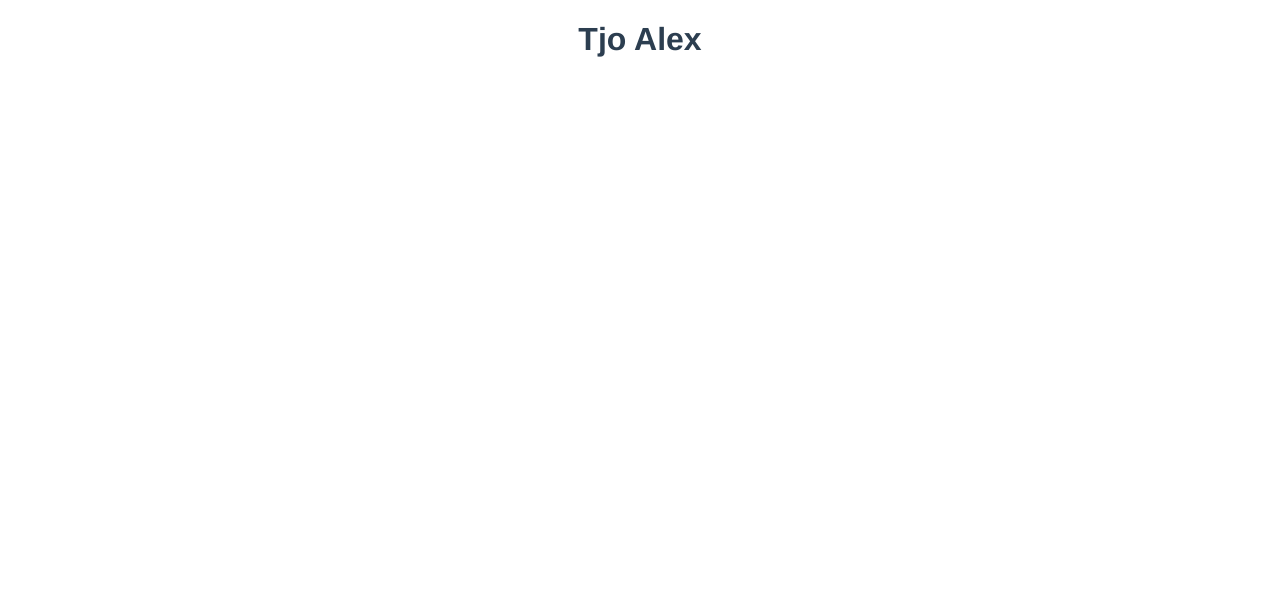
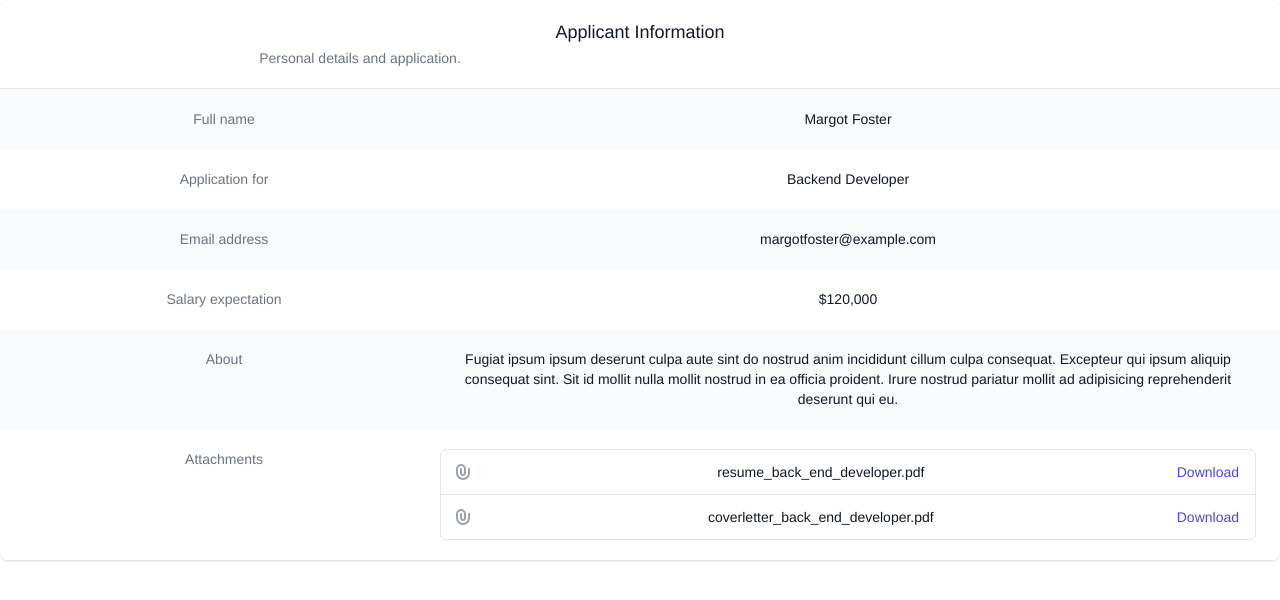
Before and after one commit to itggot-TE4/apl_prepp_hypocampus, a Vue app in the folder apl_prepp/: page / in a window 1280 px wide. Shown: the top 600 px of the page. Built offline with nearby package versions, Linux system fonts and the light colour scheme.

Commit message:
added tailwindcss

```diff
--- a/apl_prepp/package.json
+++ b/apl_prepp/package.json
@@ -8,8 +8,11 @@
     "lint": "vue-cli-service lint"
   },
   "dependencies": {
+    "@tailwindcss/postcss7-compat": "^2.0.2",
+    "autoprefixer": "^9.8.6",
     "core-js": "^3.6.5",
-    "tailwindcss": "^2.0.2",
+    "postcss": "^7.0.35",
+    "tailwindcss": "npm:@tailwindcss/postcss7-compat@^2.0.2",
     "vue": "^2.6.11",
     "vue-router": "^3.2.0",
     "vuex": "^3.4.0"
--- /dev/null
+++ b/apl_prepp/postcss.config.js
@@ -0,0 +1,6 @@
+module.exports = {
+  plugins: {
+    tailwindcss: {},
+    autoprefixer: {},
+  },
+}
--- /dev/null
+++ b/apl_prepp/src/index.css
@@ -0,0 +1,3 @@
+@tailwind base;
+@tailwind components;
+@tailwind utilities;
--- a/apl_prepp/src/main.js
+++ b/apl_prepp/src/main.js
@@ -2,6 +2,7 @@
 import App from './App.vue'
 import router from './router'
 import store from './store'
+import './index.css'
 
 Vue.config.productionTip = false
 
--- a/apl_prepp/src/views/Home.vue
+++ b/apl_prepp/src/views/Home.vue
@@ -1,6 +1,98 @@
 <template>
-  <div class="home">
-    <h1>Tjo Alex</h1>
+  <div class="bg-white shadow overflow-hidden sm:rounded-lg">
+    <div class="px-4 py-5 sm:px-6">
+      <h3 class="text-lg leading-6 font-medium text-gray-900">
+        Applicant Information
+      </h3>
+      <p class="mt-1 max-w-2xl text-sm text-gray-500">
+        Personal details and application.
+      </p>
+    </div>
+    <div class="border-t border-gray-200">
+      <dl>
+        <div class="bg-gray-50 px-4 py-5 sm:grid sm:grid-cols-3 sm:gap-4 sm:px-6">
+          <dt class="text-sm font-medium text-gray-500">
+            Full name
+          </dt>
+          <dd class="mt-1 text-sm text-gray-900 sm:mt-0 sm:col-span-2">
+            Margot Foster
+          </dd>
+        </div>
+        <div class="bg-white px-4 py-5 sm:grid sm:grid-cols-3 sm:gap-4 sm:px-6">
+          <dt class="text-sm font-medium text-gray-500">
+            Application for
+          </dt>
+          <dd class="mt-1 text-sm text-gray-900 sm:mt-0 sm:col-span-2">
+            Backend Developer
+          </dd>
+        </div>
+        <div class="bg-gray-50 px-4 py-5 sm:grid sm:grid-cols-3 sm:gap-4 sm:px-6">
+          <dt class="text-sm font-medium text-gray-500">
+            Email address
+          </dt>
+          <dd class="mt-1 text-sm text-gray-900 sm:mt-0 sm:col-span-2">
+            margotfoster@example.com
+          </dd>
+        </div>
+        <div class="bg-white px-4 py-5 sm:grid sm:grid-cols-3 sm:gap-4 sm:px-6">
+          <dt class="text-sm font-medium text-gray-500">
+            Salary expectation
+          </dt>
+          <dd class="mt-1 text-sm text-gray-900 sm:mt-0 sm:col-span-2">
+            $120,000
+          </dd>
+        </div>
+        <div class="bg-gray-50 px-4 py-5 sm:grid sm:grid-cols-3 sm:gap-4 sm:px-6">
+          <dt class="text-sm font-medium text-gray-500">
+            About
+          </dt>
+          <dd class="mt-1 text-sm text-gray-900 sm:mt-0 sm:col-span-2">
+            Fugiat ipsum ipsum deserunt culpa aute sint do nostrud anim incididunt cillum culpa consequat. Excepteur qui ipsum aliquip consequat sint. Sit id mollit nulla mollit nostrud in ea officia proident. Irure nostrud pariatur mollit ad adipisicing reprehenderit deserunt qui eu.
+          </dd>
+        </div>
+        <div class="bg-white px-4 py-5 sm:grid sm:grid-cols-3 sm:gap-4 sm:px-6">
+          <dt class="text-sm font-medium text-gray-500">
+            Attachments
+          </dt>
+          <dd class="mt-1 text-sm text-gray-900 sm:mt-0 sm:col-span-2">
+            <ul class="border border-gray-200 rounded-md divide-y divide-gray-200">
+              <li class="pl-3 pr-4 py-3 flex items-center justify-between text-sm">
+                <div class="w-0 flex-1 flex items-center">
+                  <!-- Heroicon name: paper-clip -->
+                  <svg class="flex-shrink-0 h-5 w-5 text-gray-400" xmlns="http://www.w3.org/2000/svg" viewBox="0 0 20 20" fill="currentColor" aria-hidden="true">
+                    <path fill-rule="evenodd" d="M8 4a3 3 0 00-3 3v4a5 5 0 0010 0V7a1 1 0 112 0v4a7 7 0 11-14 0V7a5 5 0 0110 0v4a3 3 0 11-6 0V7a1 1 0 012 0v4a1 1 0 102 0V7a3 3 0 00-3-3z" clip-rule="evenodd" />
+                  </svg>
+                  <span class="ml-2 flex-1 w-0 truncate">
+                    resume_back_end_developer.pdf
+                  </span>
+                </div>
+                <div class="ml-4 flex-shrink-0">
+                  <a href="#" class="font-medium text-indigo-600 hover:text-indigo-500">
+                    Download
+                  </a>
+                </div>
+              </li>
+              <li class="pl-3 pr-4 py-3 flex items-center justify-between text-sm">
+                <div class="w-0 flex-1 flex items-center">
+                  <!-- Heroicon name: paper-clip -->
+                  <svg class="flex-shrink-0 h-5 w-5 text-gray-400" xmlns="http://www.w3.org/2000/svg" viewBox="0 0 20 20" fill="currentColor" aria-hidden="true">
+                    <path fill-rule="evenodd" d="M8 4a3 3 0 00-3 3v4a5 5 0 0010 0V7a1 1 0 112 0v4a7 7 0 11-14 0V7a5 5 0 0110 0v4a3 3 0 11-6 0V7a1 1 0 012 0v4a1 1 0 102 0V7a3 3 0 00-3-3z" clip-rule="evenodd" />
+                  </svg>
+                  <span class="ml-2 flex-1 w-0 truncate">
+                    coverletter_back_end_developer.pdf
+                  </span>
+                </div>
+                <div class="ml-4 flex-shrink-0">
+                  <a href="#" class="font-medium text-indigo-600 hover:text-indigo-500">
+                    Download
+                  </a>
+                </div>
+              </li>
+            </ul>
+          </dd>
+        </div>
+      </dl>
+    </div>
   </div>
 </template>
 
--- /dev/null
+++ b/apl_prepp/tailwind.config.js
@@ -0,0 +1,11 @@
+module.exports = {
+  purge: [],
+  darkMode: false, // or 'media' or 'class'
+  theme: {
+    extend: {},
+  },
+  variants: {
+    extend: {},
+  },
+  plugins: [],
+}
```
Also changed, not shown: 1 other file (tests, documents, lock files or other folders).
